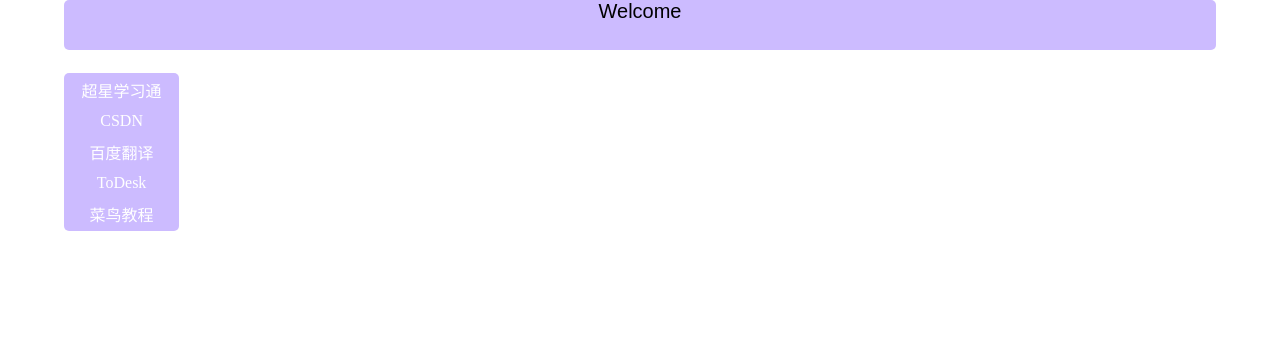
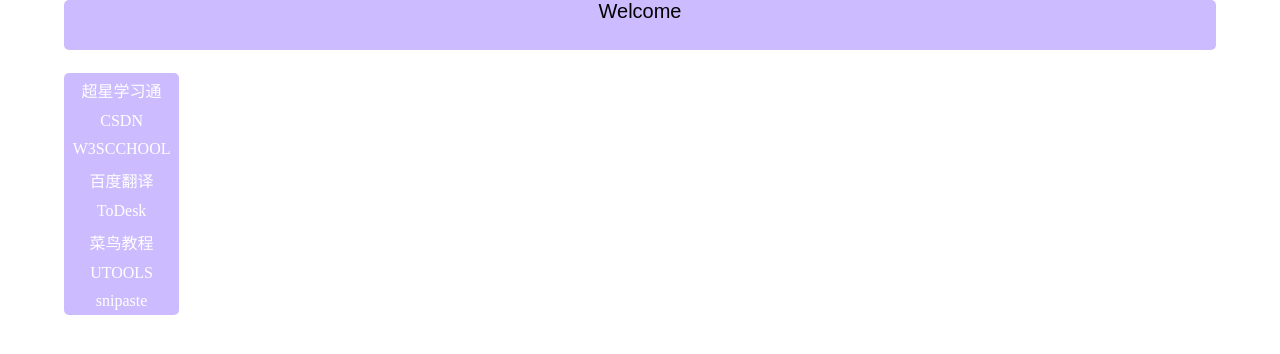
Before and after one commit to LayC-C/index, a plain HTML site: page index.html in a window 1280 px wide. Drawn offline with Linux system fonts and the light colour scheme.

Commit message:
Update index.html

```diff
--- a/index.html
+++ b/index.html
@@ -14,9 +14,12 @@
                 <ul>
                     <li><a href="https://passport2.chaoxing.com/login">超星学习通</a></li>
                     <li><a href="https://www.csdn.net/">CSDN</a></li>
+                    <li><a href="https://www.w3school.com.cn/">W3SCCHOOL</a></li>
                     <li><a href="https://fanyi.baidu.com/mtpe-individual/multimodal#/">百度翻译</a></li>
-                    <li><a href="https://www.todesk.com/">ToDesk</a></li>
+                    <li><a href="https://www.todesk.com/download.html">ToDesk</a></li>
                     <li><a href="https://www.runoob.com/">菜鸟教程</a></li>
+                    <li><a href="https://u.tools/download/">UTOOLS</a></li>
+                    <li><a href="https://www1.msc23.cn/snipaste/?bd_vid=7625306502220763150">snipaste</a></li>
                 </ul>
             </div>
         </div>
```
